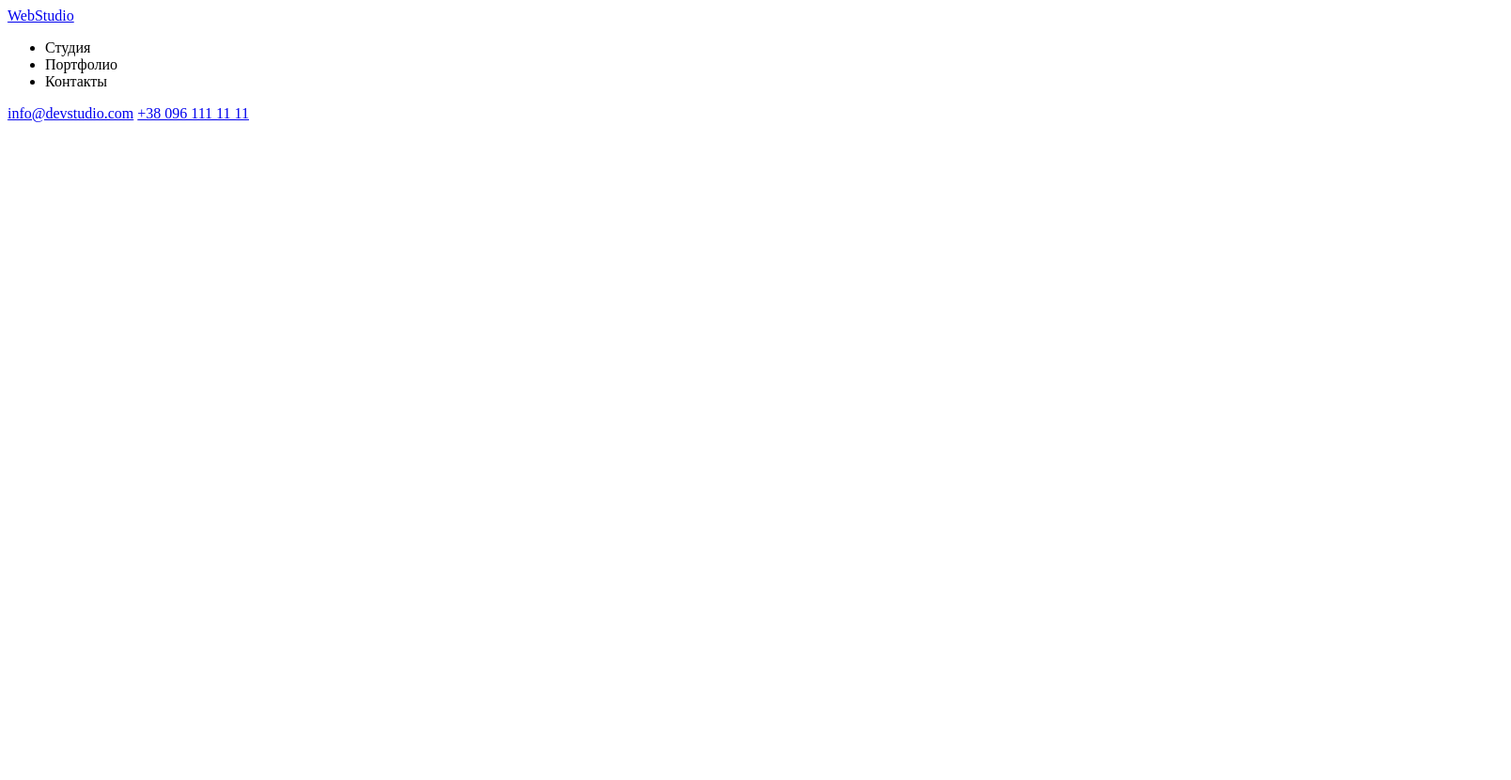
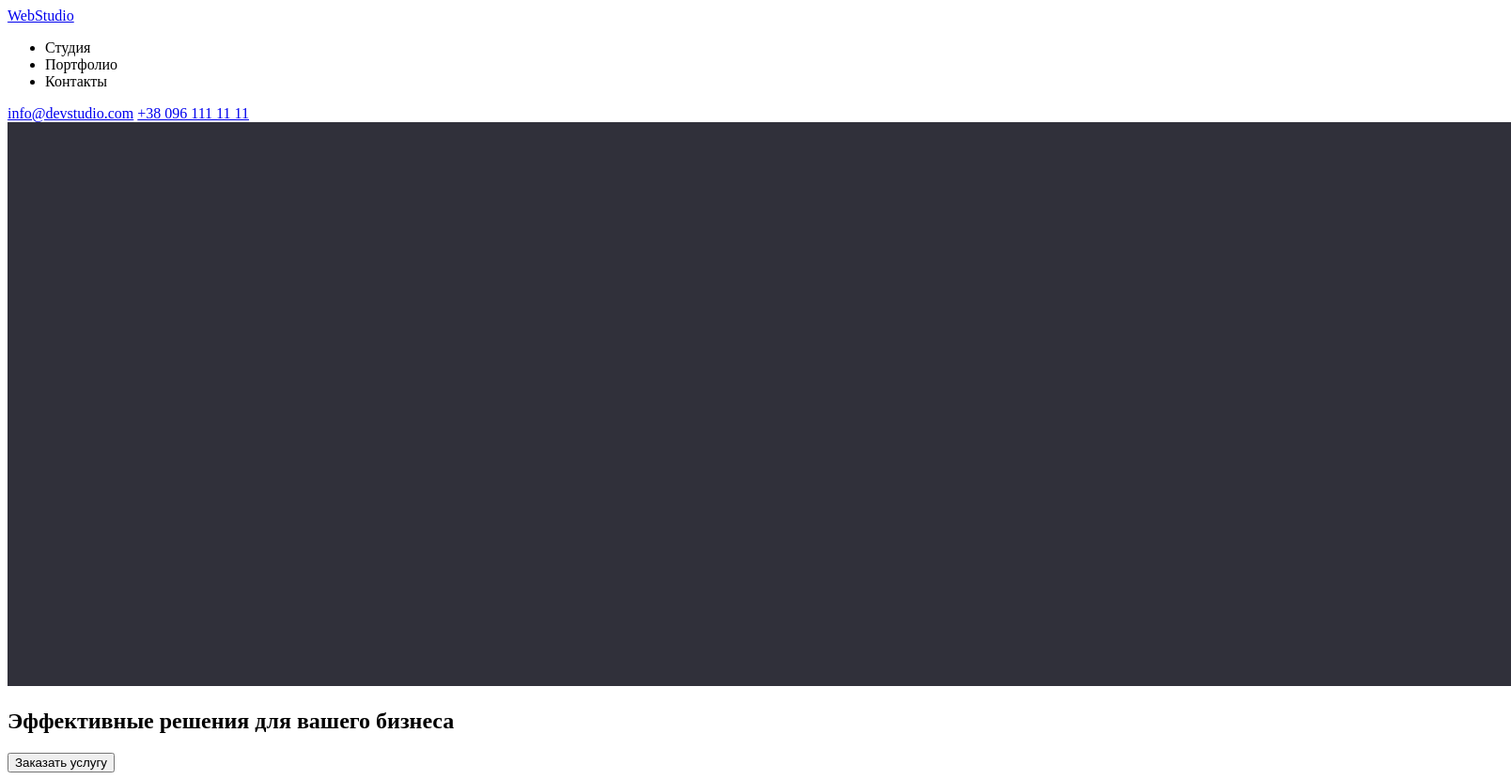
Before and after one commit to pavliv182/goit-markup-hw-01, a plain HTML site: page index.html in a window 1280 px wide. Shown: the whole page at 94% size, 1608 px wide, since content can reach past the window. Before the commit the page ends 800 px from the top, so only its background shows below. Drawn offline with Linux system fonts and the light colour scheme.

Commit message:
Секция Герой

```diff
--- a/index.html
+++ b/index.html
@@ -6,13 +6,14 @@
     <meta name="viewport" content="width=device-width, initial-scale=1.0">
     <title>WebStudio</title>
 </head>
+
 <body>
 
     <!-- Шапка сайта -->
 
     <header>
-        <a href="index.html">WebStudio</a>
-            <nav>
+        <nav>
+            <a href="index.html">WebStudio</a>
                 <uL>
                     <li><a href=""></a>Студия</li>
                     <li><a href=""></a>Портфолио</li>
@@ -24,9 +25,24 @@
         <a href="tel:+380961111111">+38 096 111 11 11</a>
     </header>
 
-    <!-- Секция Main -->
+    <!-- Секция Герой -->
+
+    <main>
+        <section>
+            <img src="./images/Main.jpg" alt="Фон главной секции" width="1600px" height="600px">
+            <h1>Эффективные решения для вашего бизнеса</h1>
+            <button type="button">Заказать услугу</button>
+        </section>
+
+    <!-- Секция Особенности  -->
 
 
+
+
+
+
+
+    </main>
 
 
 
```
Also changed, not shown: images/Main.jpg (added).
